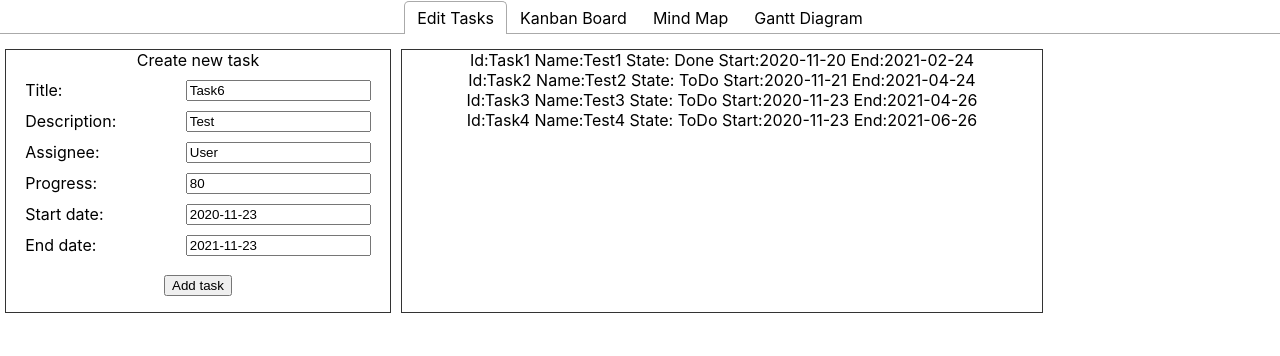
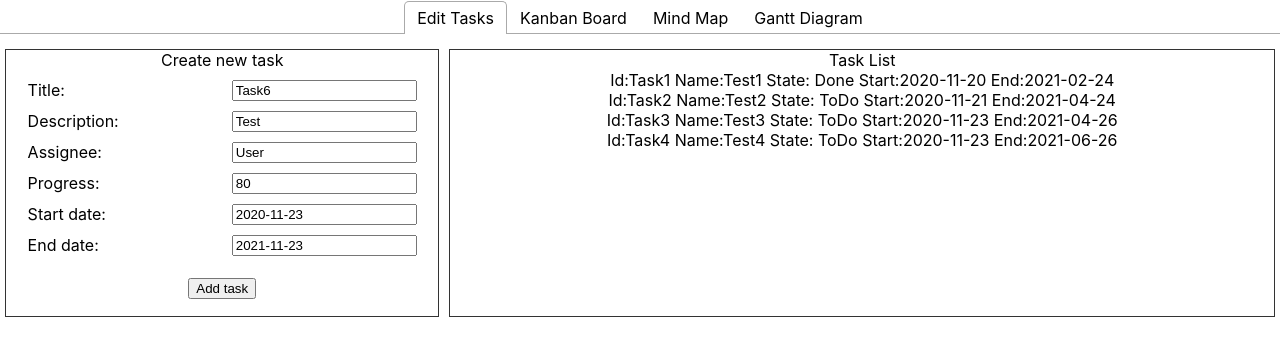
Before and after one commit to Roustikov/GAINS_App, a React (Create React App) app: page / in a window 1280 px wide. Shown: the top 356 px of the page. Built offline with nearby package versions, Linux system fonts and the light colour scheme.

Commit message:
feat: fixed the layout, improved taskList update

```diff
--- a/src/App.css
+++ b/src/App.css
@@ -4,14 +4,14 @@
 
 .container {
   border: solid #333333 1px;
-  width: 30%;
+  flex-grow: 1;
   flex-flow: column;
   display: flex;
   margin: 5px;
 }
 
 .container.wide {
-  width: 50%;
+  flex-grow: 2;
 }
 
 .wrapper {
--- a/src/App.js
+++ b/src/App.js
@@ -22,30 +22,45 @@ class App extends React.Component {
                 { id:"Task4", name:"Test4", state: "ToDo", start:"2020-11-23", end:"2021-06-26", progress:"10", dependencies:"Task3" },
             ],
             board: {
-                columns: [
-                  {
-                    id: 1,
-                    title: 'ToDo:',
-                    cards: []
-                  },
-                  {
-                    id: 2,
-                    title: 'Done:',
-                    cards: []
-                  }
-                ]
+                columns: {}
             }
         };
 
-        this.state.done = this.state.tasks.filter(item => {if(item.state==="Done"){item.title=item.name; return item}});
-        this.state.todo = this.state.tasks.filter(item => {if(item.state==="ToDo"){item.title=item.name; return item}});
-        this.state.board.columns[0].cards = this.state.todo;
-        this.state.board.columns[1].cards = this.state.done;
+        Object.defineProperty(this.state, "board", {
+            get : function () {
+
+            }
+        });
+    }
+
+    taskDragEnd(board, card, source, destination) {
+        let changedState = [...this.state.tasks];
+        let index = this.state.tasks.findIndex(element => element.id == card.id );
+        changedState[index] = {...changedState[index], state: destination.toColumnId == 1 ? "ToDo" : "Done"};
+        this.setState({tasks: changedState}, ()=>{console.log(this.state)});
     }
 
     addTask = (taskData) => {
         this.state.tasks.push(taskData);
         this.setState(this.state);
+    }
+
+    getBoard(){
+        let columns = [
+            {
+              id: 1,
+              title: 'ToDo:',
+              cards: []
+            },
+            {
+              id: 2,
+              title: 'Done:',
+              cards: []
+            }
+          ];
+        columns[0].cards = this.state.tasks.filter(item => {item.title=item.name; return item.state==="ToDo";});
+        columns[1].cards = this.state.tasks.filter(item => {item.title=item.name; return item.state==="Done";});
+        return {columns: columns};
     }
 
     getTasks(){
@@ -72,7 +87,7 @@ class App extends React.Component {
 
             <TabPanel>
                 <div>
-                <Board initialBoard={this.state.board} />
+                <Board initialBoard={this.getBoard()} onCardDragEnd={this.taskDragEnd.bind(this)}/>
                 </div>
             </TabPanel>
 
--- a/src/TaskList.js
+++ b/src/TaskList.js
@@ -7,7 +7,9 @@ class TaskList extends React.Component {
         let tasks = this.props.tasks.map(task => {return <Task task={task} key={task.id}/>});
 
         return(
-        <div className="container wide">{tasks}</div>
+        <div className="container wide">
+            <label>Task List</label>
+            {tasks}</div>
         )
     }
 }
```
